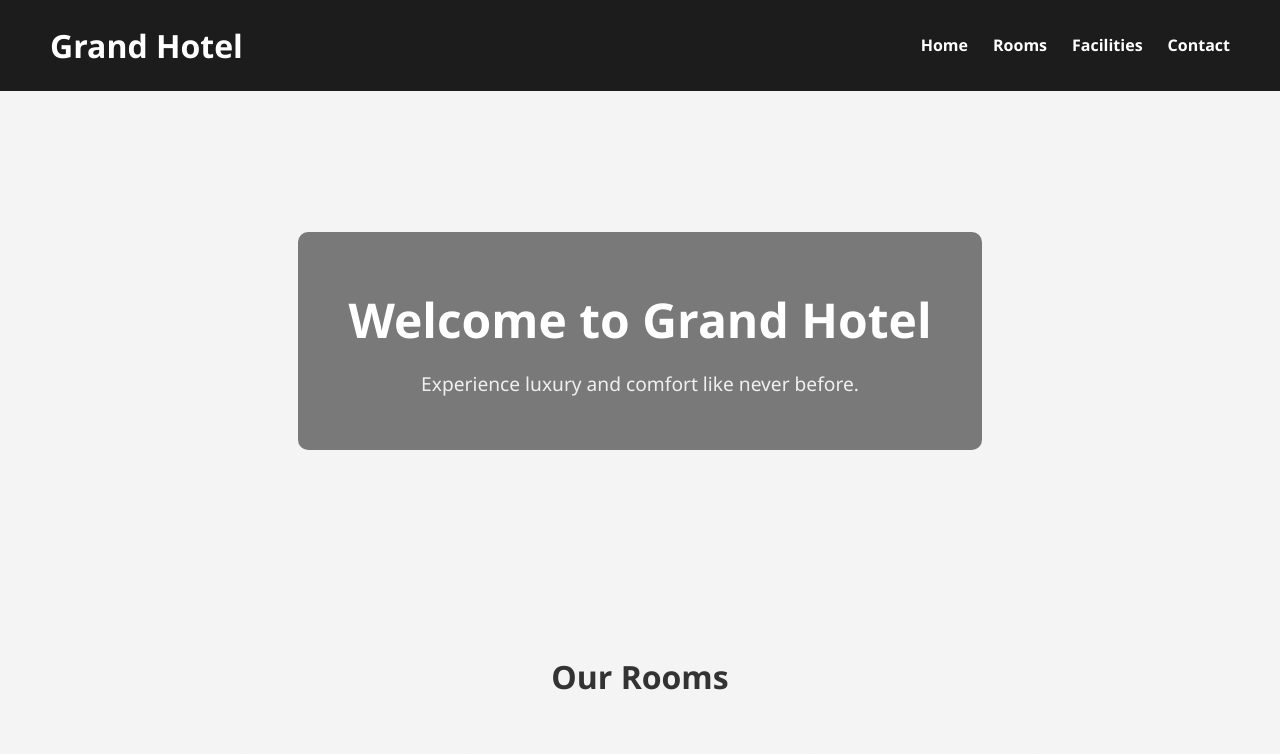
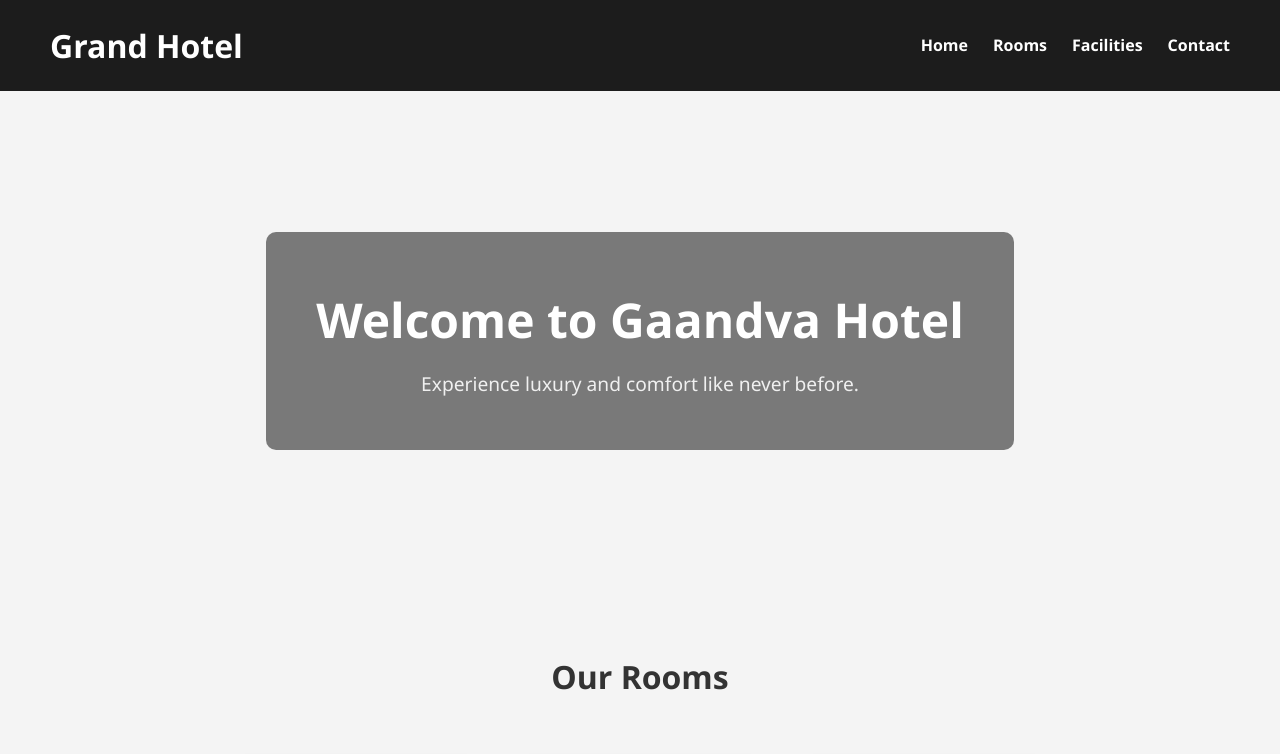
Before and after one commit to khubaib04670/hotel-web-app, a plain HTML site: page index.html in a window 1280 px wide. Shown: the top 754 px of the page. Drawn offline with Linux system fonts and the light colour scheme.

Commit message:
Update hotel name

```diff
--- a/index.html
+++ b/index.html
@@ -20,7 +20,7 @@
 
     <section class="hero">
         <div class="hero-overlay">
-            <h2>Welcome to Grand Hotel</h2>
+            <h2>Welcome to Gaandva Hotel</h2>
             <p>Experience luxury and comfort like never before.</p>
         </div>
     </section>
```
